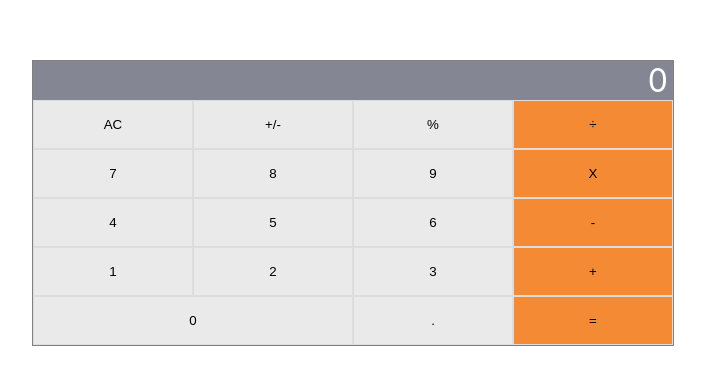
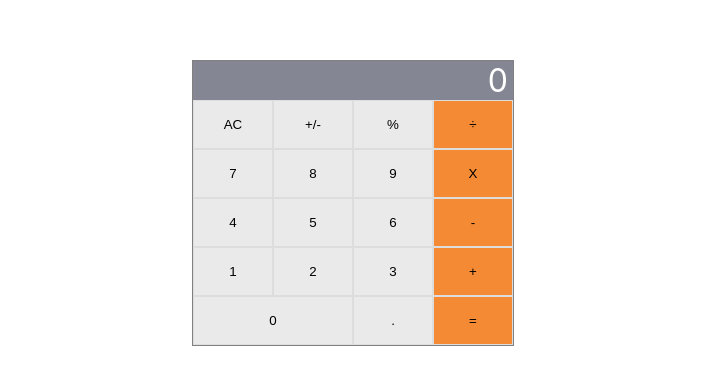
Before and after one commit to evansnyamekye/Magicians, a React (Create React App) app: page / in a window 1280 px wide. Shown: the part 197-582 px from the top of the page, without its empty margins (287-992 px from the left). Built offline with nearby package versions, Linux system fonts and the light colour scheme.

Commit message:
modified calculator UI

```diff
--- a/src/assets/App.css
+++ b/src/assets/App.css
@@ -6,7 +6,7 @@
 }
 
 .calculator {
-  width: 50%;
+  width: 25%;
   margin: auto;
   border: 1px solid gray;
 }
```
